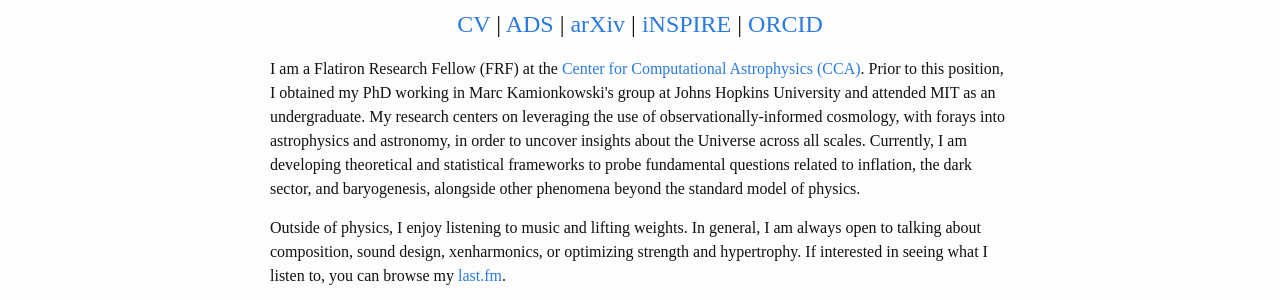
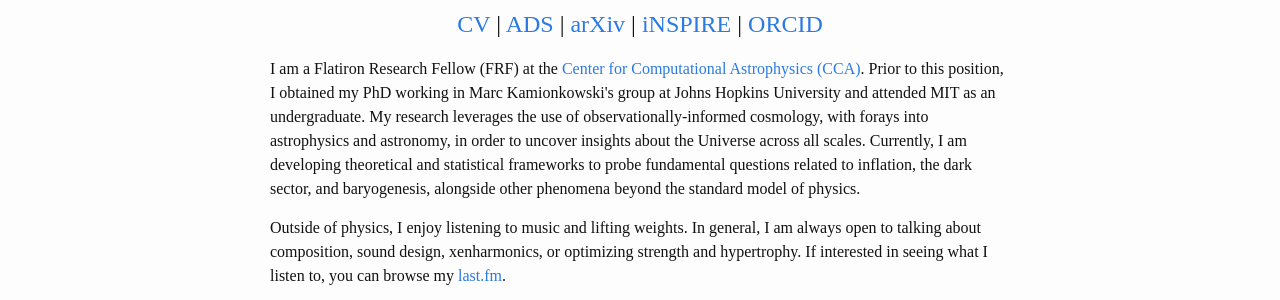
Before and after one commit to cyril-creque/cyril-creque.github.io, a Jekyll site: the page built from docs/index.markdown, in a window 1280 px wide. Shown: the part 383-683 px from the top of the page. Built offline with Jekyll 4.4.1, drawn with Linux system fonts in a browser that asks for light colours; some web fonts are replaced.

Commit message:
Centers on Lev -> Lev

```diff
--- a/docs/index.markdown
+++ b/docs/index.markdown
@@ -42,7 +42,7 @@
 </h2>
 </p>
 <p style = "font-family: Computer Modern">
-I am a Flatiron Research Fellow (FRF) at the <a href= "https://www.simonsfoundation.org/flatiron/center-for-computational-astrophysics/">Center for Computational Astrophysics (CCA)</a>. Prior to this position, I obtained my PhD working in Marc Kamionkowski's group at Johns Hopkins University and attended MIT as an undergraduate. My research centers on leveraging the use of observationally-informed cosmology, with forays into astrophysics and astronomy, in order to uncover insights about the Universe across all scales. Currently, I am developing theoretical and statistical frameworks to probe fundamental questions related to inflation, the dark sector, and baryogenesis, alongside other phenomena beyond the standard model of physics.
+I am a Flatiron Research Fellow (FRF) at the <a href= "https://www.simonsfoundation.org/flatiron/center-for-computational-astrophysics/">Center for Computational Astrophysics (CCA)</a>. Prior to this position, I obtained my PhD working in Marc Kamionkowski's group at Johns Hopkins University and attended MIT as an undergraduate. My research leverages the use of observationally-informed cosmology, with forays into astrophysics and astronomy, in order to uncover insights about the Universe across all scales. Currently, I am developing theoretical and statistical frameworks to probe fundamental questions related to inflation, the dark sector, and baryogenesis, alongside other phenomena beyond the standard model of physics.
 </p>
 <p style = "font-family: Computer Modern">
 Outside of physics, I enjoy listening to music and lifting weights. In general, I am always open to talking about composition, sound design, xenharmonics, or optimizing strength and hypertrophy. If interested in seeing what I listen to, you can browse my <a href = "https://last.fm/user/Cyrilcs">last.fm</a>.
```
